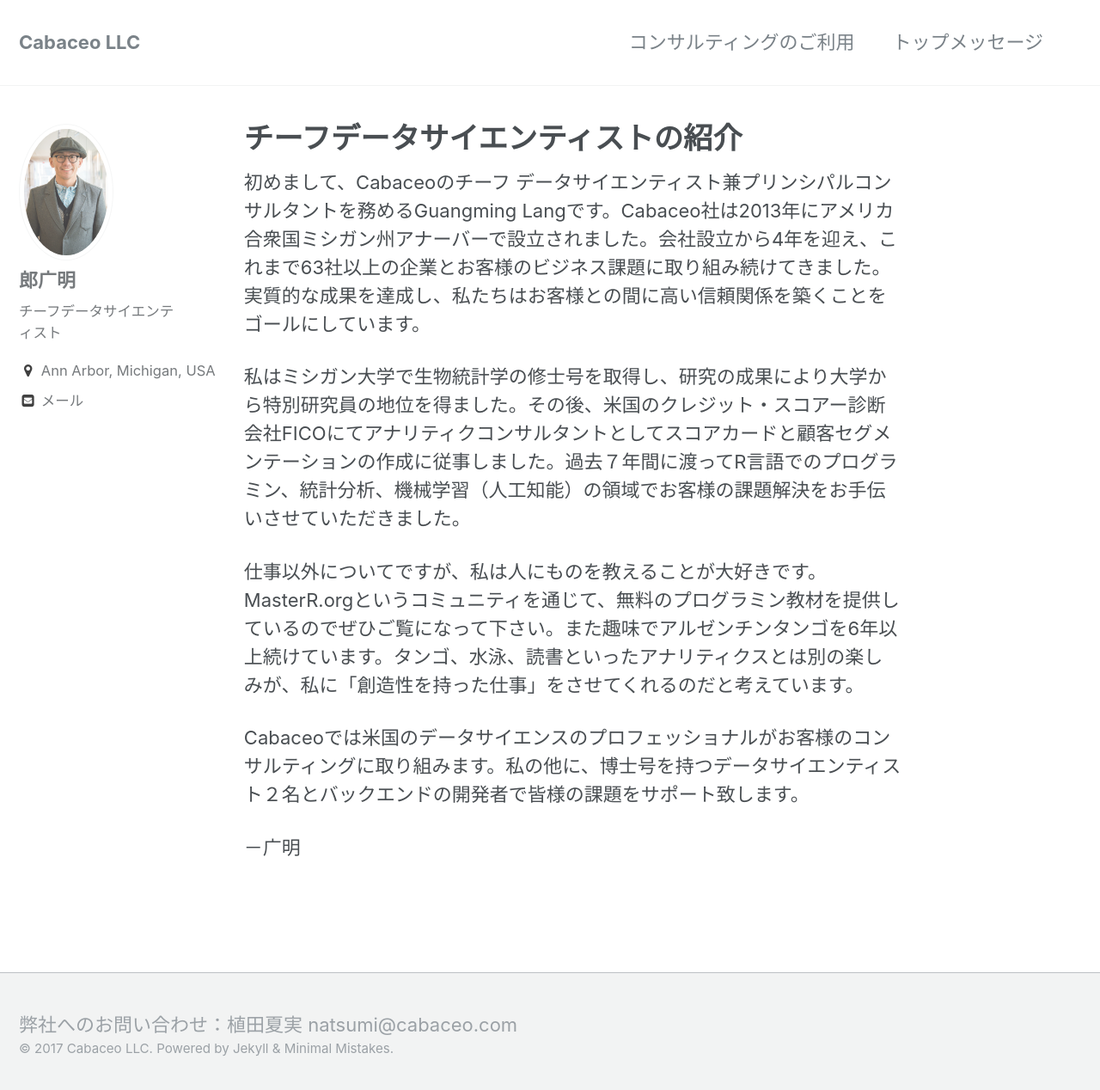
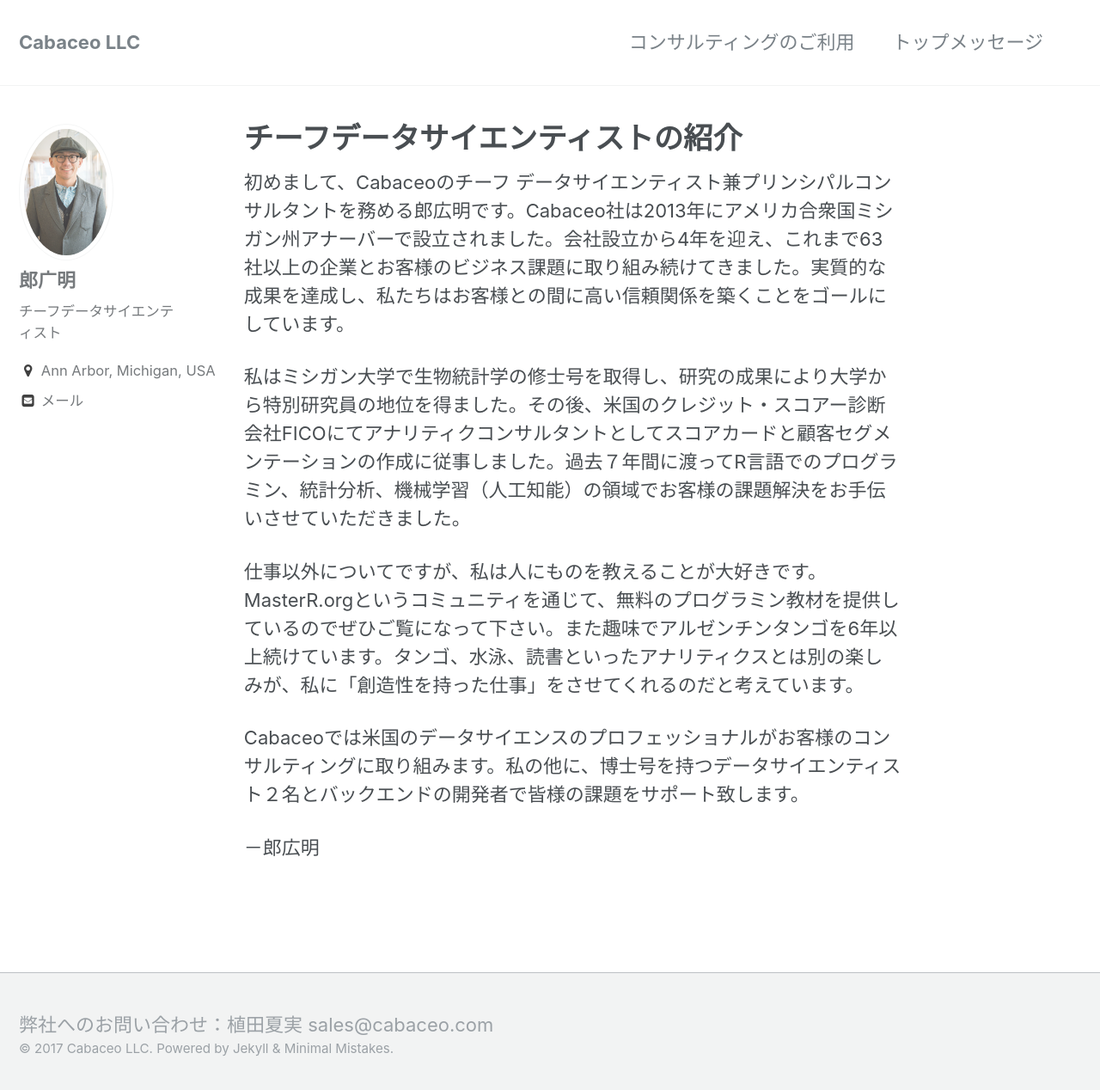
Before and after one commit to cabaceo/cabaceo.jp, a Jekyll site: the page built from _pages/about.md, in a window 1280 px wide and 1276 px high. Shown: the top 1268 px of the window at 86% size. Built offline with Jekyll 4.4.1, drawn with Linux system fonts in a browser that asks for light colours.

Commit message:
update sales contact

```diff
--- a/_includes/footer.html
+++ b/_includes/footer.html
@@ -20,6 +20,6 @@
   </ul>
 </div>
 -->
-弊社へのお問い合わせ：植田夏実 natsumi@cabaceo.com
+弊社へのお問い合わせ：植田夏実 sales@cabaceo.com
 
 <div class="page__footer-copyright">&copy; {{ site.time | date: '%Y' }} {{ site.name | default: site.title }}. {{ site.data.ui-text[site.locale].powered_by | default: "Powered by" }} <a href="http://jekyllrb.com" rel="nofollow">Jekyll</a> &amp; <a href="https://mademistakes.com/work/minimal-mistakes-jekyll-theme/" rel="nofollow">Minimal Mistakes</a>.</div>
--- a/_pages/about.md
+++ b/_pages/about.md
@@ -6,7 +6,7 @@ author_profile: true
 
 ---
 
-初めまして、Cabaceoのチーフ データサイエンティスト兼プリンシパルコンサルタントを務めるGuangming Langです。Cabaceo社は2013年にアメリカ合衆国ミシガン州アナーバーで設立されました。会社設立から4年を迎え、これまで63社以上の企業とお客様のビジネス課題に取り組み続けてきました。実質的な成果を達成し、私たちはお客様との間に高い信頼関係を築くことをゴールにしています。
+初めまして、Cabaceoのチーフ データサイエンティスト兼プリンシパルコンサルタントを務める郎広明です。Cabaceo社は2013年にアメリカ合衆国ミシガン州アナーバーで設立されました。会社設立から4年を迎え、これまで63社以上の企業とお客様のビジネス課題に取り組み続けてきました。実質的な成果を達成し、私たちはお客様との間に高い信頼関係を築くことをゴールにしています。
 
 私はミシガン大学で生物統計学の修士号を取得し、研究の成果により大学から特別研究員の地位を得ました。その後、米国のクレジット・スコアー診断会社FICOにてアナリティクコンサルタントとしてスコアカードと顧客セグメンテーションの作成に従事しました。過去７年間に渡ってR言語でのプログラミン、統計分析、機械学習（人工知能）の領域でお客様の課題解決をお手伝いさせていただきました。
 
@@ -14,4 +14,4 @@ author_profile: true
 
 Cabaceoでは米国のデータサイエンスのプロフェッショナルがお客様のコンサルティングに取り組みます。私の他に、博士号を持つデータサイエンティスト２名とバックエンドの開発者で皆様の課題をサポート致します。
 
-－广明
+－郎広明
```
Also changed, not shown: _pages/consulting.md (+1 -1 lines), 7 other files.
